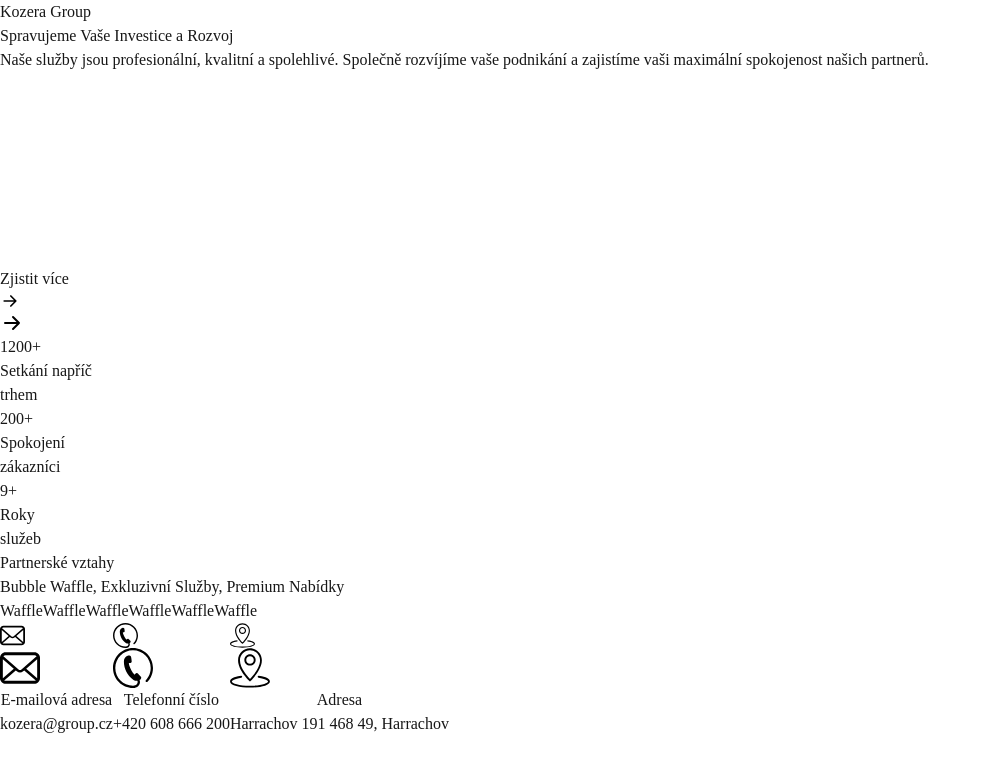
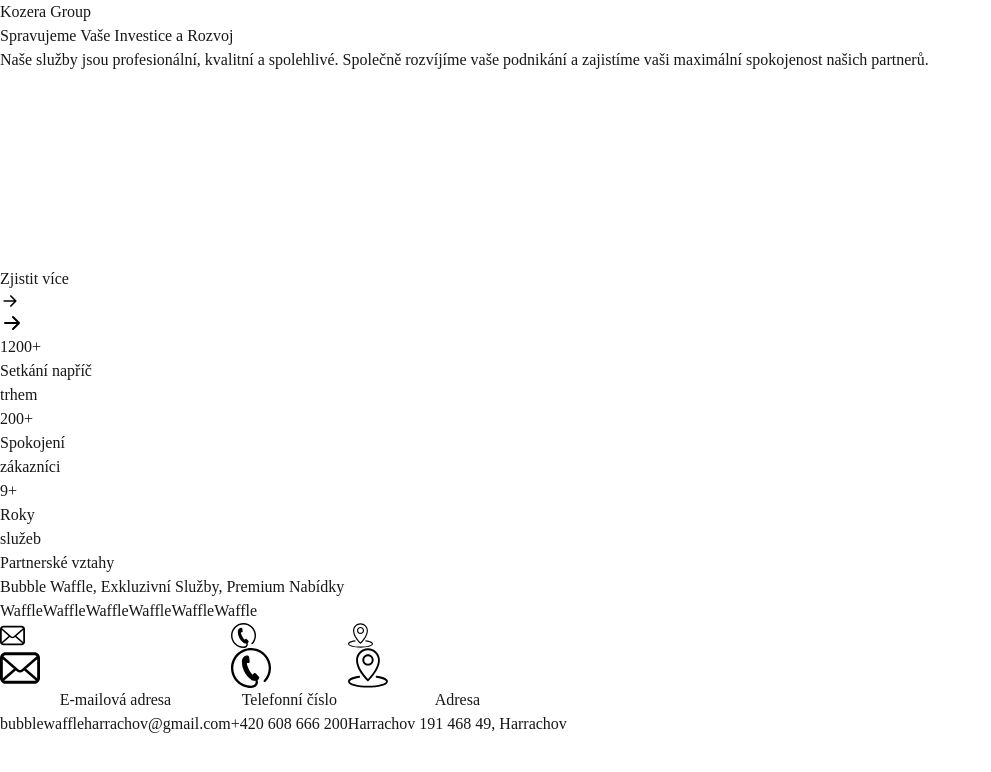
Before and after one commit to HonzaPenicka/kozeragroup, a Next.js app: page / in a window 1280 px wide. Shown: the top 772 px of the page, without its empty margins (0-991 px from the left). Built offline with nearby package versions, Linux system fonts and the light colour scheme.

Commit message:
change mail adress

```diff
--- a/src/pages/index.tsx
+++ b/src/pages/index.tsx
@@ -210,8 +210,8 @@ export default function Home() {
 
           <h3 className="font-semibold">E-mailová adresa</h3>
 
-          <a href="mailto:kozera@group.cz" className="text-gray-500">
-            kozera@group.cz
+          <a href="mailto:bubblewaffleharrachov@gmail.com" className="text-gray-500">
+            bubblewaffleharrachov@gmail.com
           </a>
         </button>
 
```
